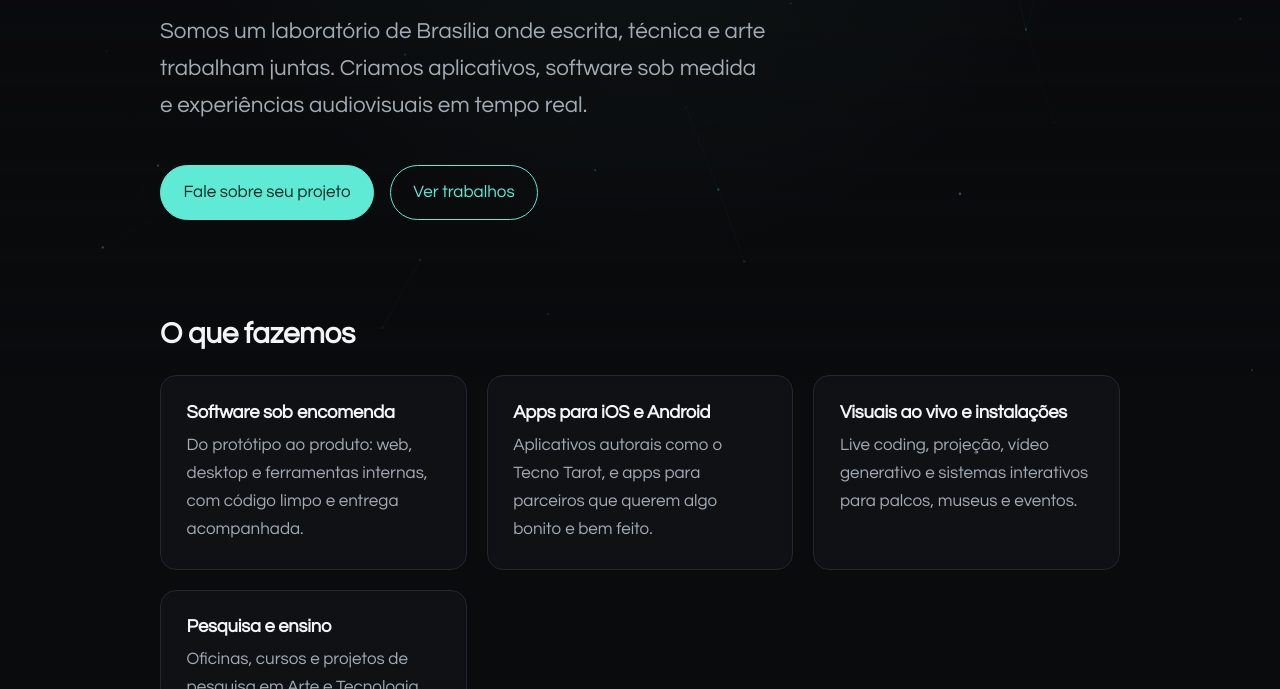
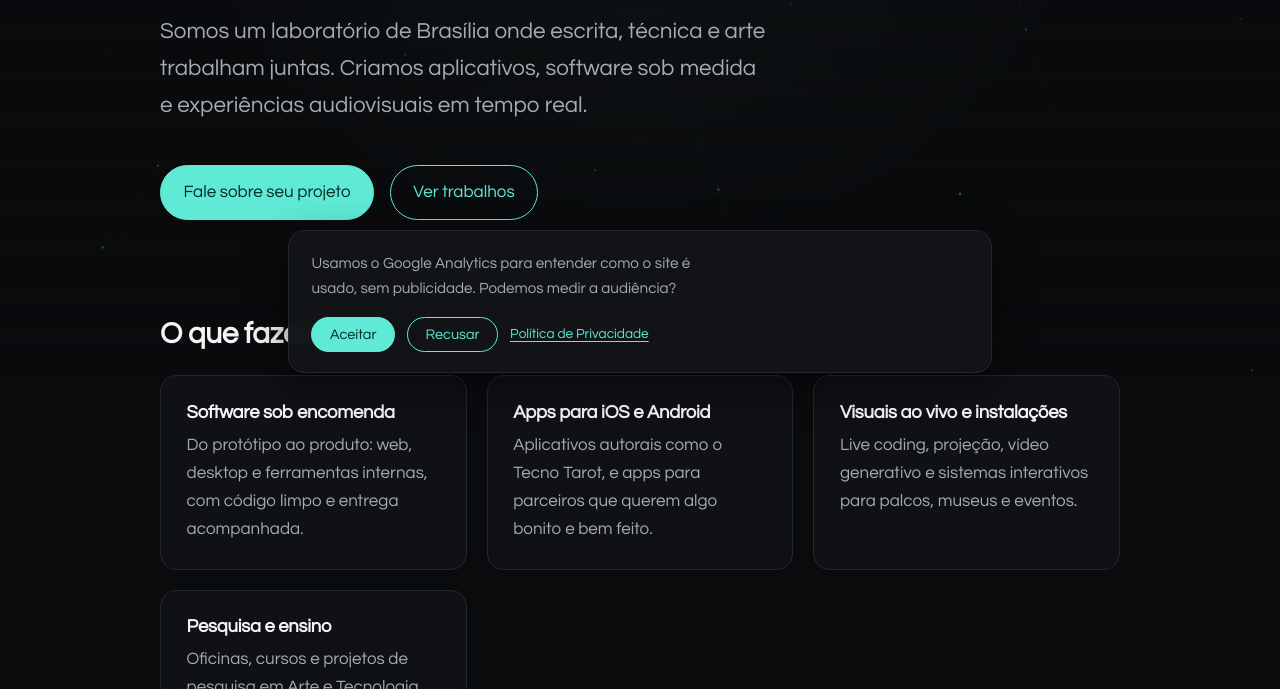
Before and after one commit to AlexandreRangel/site-quasecinema, a plain HTML site: page index.html in a window 1280 px wide. Shown: the part 411-1100 px from the top of the page. Drawn offline with Linux system fonts and the light colour scheme.

Commit message:
Analytics: migração para GA4 com consentimento (#4)
* Analytics: GA4 com consentimento em todas as páginas e política atualizada

Substitui o UA-1979679-2 (Universal Analytics, sem dados desde julho de 2023)
por um carregador de GA4 próprio, com Consent Mode v2 e aviso de consentimento
bilingue. Sem GA4_ID preenchido nada é carregado: nenhum cookie e nenhuma
requisição ao Google. A Política de Privacidade passa a descrever a medição de
audiência, em PT e EN, com nova data de vigência.

* Analytics: aponta para o fluxo GA4 do quasecinema.org (G-5C44THF9QT)

```diff
--- a/css/site.css
+++ b/css/site.css
@@ -213,3 +213,36 @@ details p { color: var(--muted); margin: .75rem 0 0; }
   .work:hover { transform: none; }
   .work:hover .work-media img { transform: none; }
 }
+
+/* Aviso de consentimento (Google Analytics) */
+.consent {
+  position: fixed;
+  left: 1rem;
+  right: 1rem;
+  bottom: 1rem;
+  z-index: 20;
+  max-width: 44rem;
+  margin: 0 auto;
+  display: flex;
+  flex-wrap: wrap;
+  align-items: center;
+  justify-content: space-between;
+  gap: 1rem 1.5rem;
+  padding: 1.25rem 1.4rem;
+  background: rgba(18, 20, 24, .96);
+  border: 1px solid var(--line);
+  border-radius: 16px;
+  box-shadow: 0 12px 40px rgba(0, 0, 0, .45);
+  backdrop-filter: blur(6px);
+  -webkit-backdrop-filter: blur(6px);
+}
+.consent-text { margin: 0; font-size: .95rem; color: var(--muted); max-width: 26rem; }
+.consent-actions { display: flex; flex-wrap: wrap; align-items: center; gap: .5rem .75rem; }
+.consent .btn { padding: .55rem 1.1rem; font-size: .9rem; cursor: pointer; background: none; font-family: inherit; }
+.consent .btn.primary { background: var(--accent); color: var(--accent-ink); }
+.consent .btn.primary:hover { background: transparent; color: var(--accent); }
+.consent-policy { font-size: .85rem; }
+@media (max-width: 34rem) {
+  .consent { padding: 1rem; }
+  .consent-actions { width: 100%; }
+}
--- a/index.html
+++ b/index.html
@@ -16,6 +16,7 @@
   <link rel="stylesheet" href="css/site.css">
   <script>if(/[?&]lang=en(&|$)/.test(location.search)){document.documentElement.classList.add('en');document.documentElement.lang='en';}</script>
   <script src="js/site.js" defer></script>
+  <script src="js/analytics.js" defer></script>
 </head>
 <body>
   <a class="skip" href="#main"><span data-l="pt">Pular para o conteúdo</span><span data-l="en">Skip to content</span></a>
--- /dev/null
+++ b/js/analytics.js
@@ -0,0 +1,90 @@
+/* Quase-Cinema Lab - analytics.js
+   GA4 (gtag) com Google Consent Mode v2.
+   Para ativar: preencha GA4_ID com o ID de fluxo do GA4 (ex.: 'G-XXXXXXXXXX').
+   Enquanto GA4_ID estiver vazio, nada e carregado, nenhum cookie e criado e o
+   aviso de consentimento nao aparece. */
+(function () {
+  'use strict';
+
+  var GA4_ID = 'G-5C44THF9QT'; // fluxo "http://www.quasecinema.org - GA4"
+  var CONSENT_KEY = 'qc-analytics-consent';
+  var root = document.documentElement;
+  var lang = root.lang === 'en' || root.classList.contains('en') ? 'en' : 'pt';
+
+  var TEXT = {
+    pt: {
+      message: 'Usamos o Google Analytics para entender como o site \u00e9 usado, sem publicidade. Podemos medir a audi\u00eancia?',
+      accept: 'Aceitar',
+      decline: 'Recusar',
+      policy: 'Pol\u00edtica de Privacidade',
+      label: 'Consentimento para an\u00e1lise de audi\u00eancia'
+    },
+    en: {
+      message: 'We use Google Analytics to understand how the site is used, with no advertising. May we measure audience?',
+      accept: 'Accept',
+      decline: 'Decline',
+      policy: 'Privacy Policy',
+      label: 'Analytics consent'
+    }
+  };
+
+  function readConsent() {
+    try { return localStorage.getItem(CONSENT_KEY); } catch (e) { return null; }
+  }
+
+  function saveConsent(value) {
+    try { localStorage.setItem(CONSENT_KEY, value); } catch (e) { /* modo privado */ }
+  }
+
+  function loadTag() {
+    if (window.__qcGaLoaded) return;
+    window.__qcGaLoaded = true;
+    window.dataLayer = window.dataLayer || [];
+    window.gtag = function () { window.dataLayer.push(arguments); };
+    window.gtag('js', new Date());
+    window.gtag('consent', 'default', {
+      ad_storage: 'denied',
+      ad_user_data: 'denied',
+      ad_personalization: 'denied',
+      analytics_storage: 'granted'
+    });
+    window.gtag('config', GA4_ID, { page_language: lang });
+    var s = document.createElement('script');
+    s.async = true;
+    s.src = 'https://www.googletagmanager.com/gtag/js?id=' + encodeURIComponent(GA4_ID);
+    document.head.appendChild(s);
+  }
+
+  function showBanner() {
+    var t = TEXT[lang];
+    var box = document.createElement('div');
+    box.className = 'consent';
+    box.setAttribute('role', 'region');
+    box.setAttribute('aria-label', t.label);
+    box.innerHTML =
+      '<p class="consent-text">' + t.message + '</p>' +
+      '<div class="consent-actions">' +
+      '<button type="button" class="btn primary consent-accept">' + t.accept + '</button>' +
+      '<button type="button" class="btn consent-decline">' + t.decline + '</button>' +
+      '<a class="consent-policy" href="' +
+      (lang === 'en' ? 'privacidade.html?lang=en' : 'privacidade.html') +
+      '">' + t.policy + '</a>' +
+      '</div>';
+
+    box.querySelector('.consent-accept').addEventListener('click', function () {
+      saveConsent('granted');
+      loadTag();
+      box.remove();
+    });
+    box.querySelector('.consent-decline').addEventListener('click', function () {
+      saveConsent('denied');
+      box.remove();
+    });
+
+    document.body.appendChild(box);
+  }
+
+  if (!GA4_ID) return;
+  if (readConsent() === 'granted') loadTag();
+  else if (readConsent() === null) showBanner();
+})();
```
Also changed, not shown: 404.html (+1 -0 lines), privacidade.html (+9 -4 lines), sobre.html (+1 -0 lines), suporte.html (+1 -0 lines), trabalhos.html (+1 -0 lines), 1 other file.
